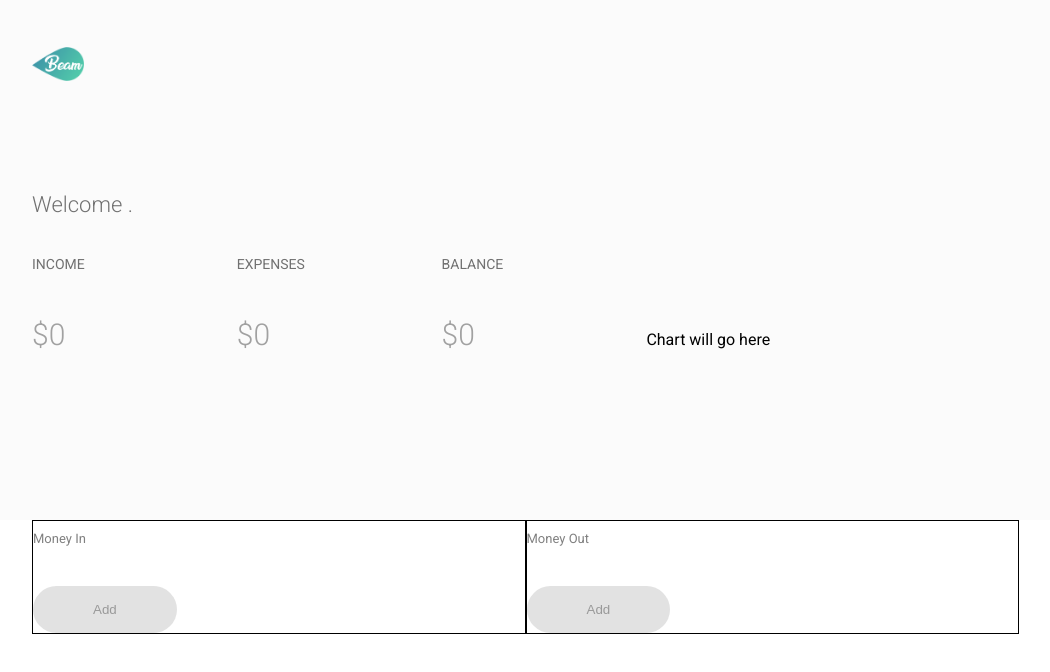
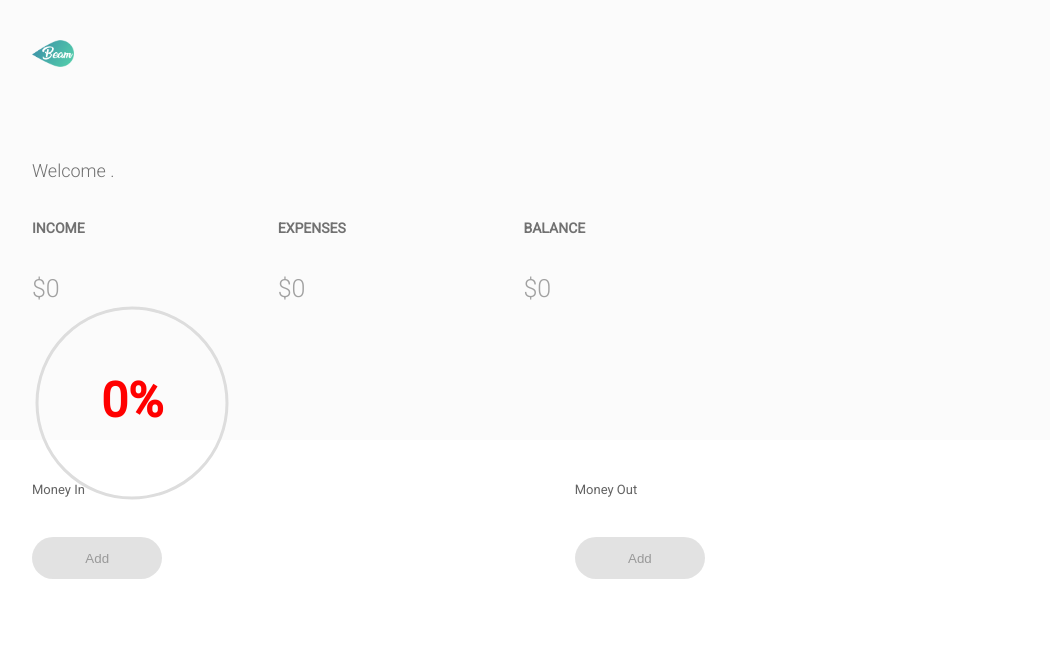
Before and after one commit to CUguru/new_beam_budget, a React (Create React App) app: page /dashboard in a window 1280 px wide. Shown: the top 672 px of the page, without its empty margins (96-1146 px from the left). Built offline with nearby package versions, Linux system fonts and the light colour scheme.

Commit message:
added SVG circle functionality using a codepen from https://codepen.io/C_Uguru/pen/ppLooW?editors=0110

```diff
--- a/src/App.css
+++ b/src/App.css
@@ -11,8 +11,8 @@
 }
 
 .logo--image {
-  width: 70%;
-  min-width: 51.9px;
+  width: 60%;
+  min-width: 41.9px;
   max-width: 81.9px;
 }
 
@@ -107,11 +107,11 @@
   margin-left: auto;
   margin-right: auto;
   text-align: left;
-  padding-top: 12em;
+  padding-top: 10em;
 }
 
 #user-name {
-  font-size: 22px;
+  font-size: 18px;
   font-weight: 300;
   font-style: normal;
   font-stretch: normal;
@@ -121,7 +121,7 @@
 }
 
 .dashboard--upper-section {
-  height: 65vh;
+  height: 55vh;
   min-height: 300px;
   max-height: 640px;
   background-color: rgba(246, 246, 246, 0.45);
@@ -129,33 +129,38 @@
 
 .individual--amounts {
   display: inline-block;
-  width: 20%;
+  width: 24%;
+  /*border: 1px solid black;*/
 }
 
 .individual--amounts h3 {
   font-size: 14px;
-  font-weight: 400;
+  font-weight: bold;
   color: #717171;
 }
 
 .amounts {
-  font-size: 30px;
+  font-size: 25px;
   color: #a1a1a1;
   font-weight: 300;
   padding-top: 1.5em;
 }
-.svg--chart {
+/*.svg--chart {
   display: inline-block;
   width: 30%;
-  /*border: 1px solid black;*/
-}
+  *//*border: 1px solid black;*/
+/*}*/
 
 /* list for data entries */
+.entry--form {
+  margin-top: 1.0em;
+}
 .dashboard--log-section {
   width: 80%;
   margin-left: auto;
   margin-right: auto;
   text-align: left;
+  margin-top: 2em;
 }
 
 .type-columns {
@@ -165,18 +170,21 @@
 .income--list,
 .expense--list {
   float: left;
-  width: 48%;
-  border: 1px solid black;
+  width: 45%;
+  /*border: 1px solid black;*/
   /*display: inline-block;*/
   /*width: 48%;*/
   /*margin-right: 1.5%;*/
 }
 
+.income--list {
+  margin-right: 8%;
+}
 .button--new-entry {
   border: none;
   background-color: #dbdbdb;
   border-radius: 50px;
-  padding: 1.2em 4.5em;
+  padding: 1em 4em;
   font-weight: 400;
   color: #808080;
   cursor: pointer;
@@ -193,16 +201,28 @@ h5 {
   font-size: 13px;
   font-weight: 400;
   padding-top: .8em;
-  color: #808080;
+  color: #636363;
 }
 
 .entry--details {
   position: relative;
+  padding: 1.2em 0 0 0;
 }
+
+
 .entry--description,
 .entry--amount,
 .amount-and-button {
   display: inline-block;
+}
+
+.entry--description,
+.entry--amount {
+  font-size: 14px;
+  /*font-weight: 300;*/
+}
+.entry--description {
+  color: #808080;
 }
 
 .entry--amount {
@@ -214,7 +234,7 @@ h5 {
 }
 .amount-and-button {
   position: absolute;
-  left: 16.4em;
+  left: 20em;
 }
 
 #income--amount {
@@ -228,27 +248,27 @@ h5 {
   border: none;
   background-color: #f5f5f5;
   border-radius: 50px;
-  padding: 1em 4em;
+  padding: .8em 3em;
   font-weight: 400;
-  font-size: 14px;
+  font-size: 12px;
   color: #808080;
   cursor: pointer;
   opacity: .8;
   transition: opacity .3s;
-  margin-right: 3em;
+  /*margin-right: 3em;*/
 }
 .button--save-entry {
   border: none;
   background-color: #43cea2;
   border-radius: 50px;
-  padding: 1em 4em;
+  padding: .8em 3em;
   font-weight: 400;
-  font-size: 14px;
+  font-size: 12px;
   color: #fff;
   cursor: pointer;
   opacity: .8;
   transition: opacity .3s;
-  margin-right: 3em;
+  margin-right: 1em;
   /*border: 1px solid black;*/
 }
 
@@ -259,19 +279,22 @@ h5 {
 .item--description::-webkit-input-placeholder,
 .item--amount::-webkit-input-placeholder {
   color: #808080;
-  font-weight: normal;
-  font-size: 12px;
-  opacity: .7;
+  font-weight: 400;
+  font-size: 14px;
+  opacity: .6;
 }
 
 .item--description,
 .item--amount {
   border: 2px solid rgba(150, 150, 150, 0.29);
   border-radius: 5px;
+  margin-bottom: 2.5em;
+  font-size: 14px;
+  color: #808080;
 }
 
 .item--description {
-  padding: 1.5em 8em 1.5em .8em;
+  padding: .9em 8em .9em .8em;
   background-color: #fff;
 }
 
@@ -280,10 +303,31 @@ h5 {
 }
 
 .item--amount {
-  padding: 1.5em 0 1.5em 0;
-  width: 74px;
+  padding: .9em 0 .9em 0;
+  width: 64px;
   text-align: center;
   color: #808080;
   margin-left: 3em;
   /*height: 24px;*/
 }
+
+.progress-circle-path {
+  stroke: red;
+  stroke-linecap: round;
+  stroke-linejoin: round;
+}
+
+.progress-circle-background {
+  stroke: #ddd;
+}
+
+.progress-circle-path,
+.progress-circle-background {
+  fill: none;
+}
+
+.financial-health-text {
+  font-size: 3em;
+  font-weight: bold;
+  fill: red;
+}
--- a/src/Dashboard.js
+++ b/src/Dashboard.js
@@ -7,12 +7,71 @@ import { greenLogo } from './importImages/images'
 
 var styles = {
     out: {
-        backgroundColor: 'red'
+        backgroundColor: 'white'
     },
     in: {
-        backgroundColor: 'blue'
+        backgroundColor: 'white'
     }
 }
+
+class ProgressCircle extends Component {
+    constructor(props) {
+        super(props);
+        this.state = {};
+    }
+
+    render() {
+        const squareSize = this.props.squareSize;
+
+        const circleRadius = (this.props.squareSize - this.props.strokeWidth) / 2;
+
+        const viewBox = `0 0 ${squareSize} ${squareSize}`;
+
+        const dashArray = circleRadius * Math.PI * 2;
+
+        const offsetDash = dashArray - dashArray * this.props.percentage / 100;
+
+        return(
+            <svg
+                width={this.props.squareSize}
+                height={this.props.squareSize}
+                viewBox={viewBox}>
+                <circle
+                    className="progress-circle-background"
+                    cx={this.props.squareSize / 2}
+                    cy={this.props.squareSize / 2}
+                    r={circleRadius}
+                    strokeWidth={`${3}px`} />
+
+                <circle
+                    className="progress-circle-path"
+                    cx={this.props.squareSize / 2}
+                    cy={this.props.squareSize / 2}
+                    r={circleRadius}
+                    strokeWidth={`${this.props.strokeWidth}px`}
+                    transform={`rotate(-90 ${this.props.squareSize / 2} ${this.props.squareSize / 2})`}
+                    style={{
+                        strokeDasharray: dashArray,
+                        strokeDashoffset: offsetDash
+                    }} />
+                    <text
+                        className="financial-health-text"
+                        x="50%"
+                        y="50%"
+                        dy=".3em"
+                        textAnchor="middle">
+                        {`${this.props.percentage}%`}
+                    </text>
+            </svg>
+        );
+    }
+}
+
+ProgressCircle.defaultProps = {
+    squareSize: 200,
+    percentage: 0,
+    strokeWidth: 10
+};
 
 class Dashboard extends Component {
     constructor(props) {
@@ -29,7 +88,9 @@ class Dashboard extends Component {
             showing2: false,
             showAddButton1: true,
             showAddButton2: true,
-            hover: 'out'
+            hover: 'out',
+            username: this.props.username,
+            percentage: 0
         };
     }
 
@@ -45,10 +106,24 @@ class Dashboard extends Component {
         })
     }
 
+    getPercentage = () => {
+        let percentage;
+        if((this.state.income === 0) || (this.state.budget === 0)) {
+            this.setState({
+                percentage: 0
+            })
+        } else {
+            percentage = (this.state.budget / this.state.income) * 100
+            this.setState({
+                percentage: percentage
+            })
+        }
+    }
     toggleForm1 = () => {
-        if(this.state.showing2 === true) {
+        if((this.state.showing2 === true) && (this.state.showAddButton2 === false)) {
             this.setState({
-                showing2: !this.state.showing2
+                showing2: !this.state.showing2,
+                showAddButton2: !this.state.showAddButton2
             })
         }
         this.setState({
@@ -67,9 +142,10 @@ class Dashboard extends Component {
     }
 
     toggleForm2 = () => {
-        if(this.state.showing1 === true) {
+        if((this.state.showing1 === true) && (this.state.showAddButton1 === false)) {
             this.setState({
-                showing1: !this.state.showing1
+                showing1: !this.state.showing1,
+                showAddButton1: !this.state.showAddButton1
             })
         }
         this.setState({
@@ -127,7 +203,7 @@ class Dashboard extends Component {
         const budget = this.state.income - this.state.expenses;
         this.setState({
             budget
-        }, () => console.log(`Budget: ${this.state.budget}`))
+        }, this.getPercentage)
     }
 
     deleteEntry(item) {
@@ -154,6 +230,10 @@ class Dashboard extends Component {
 
     handleSubmit(event) {
         event.preventDefault();
+        if(this.state.description === "") {
+            alert('You need to enter a description');
+            return;
+        }
 
         let newItem = {
             id: guid(),
@@ -185,13 +265,13 @@ class Dashboard extends Component {
         var showHideButton2 = {
             display: this.state.showAddButton2 ? "block" : "none"
         }
-        // console.log(this.state.type);
 
-        if(this.state.allItems.length > 0) {
-            const allItems = this.state.allItems
-        }
-        const { username } = this.props
-        const { income, expenses, budget, allItems } = this.state
+
+        // if(this.state.allItems.length >= 0) {
+        //     const allItems = this.state.allItems
+        // }
+        // const { username } = this.props
+        const { income, expenses, budget, allItems, username } = this.state
 
         // console.log(username);
         return (
@@ -207,26 +287,30 @@ class Dashboard extends Component {
 
                     <div className='financial--summary'>
                         <div className='individual--amounts'>
-                            <h3>INCOME</h3>
+                            <strong><h3>INCOME</h3></strong>
                             <p className='amounts'>{ `$${income}` }</p>
                         </div>
                         <div className='individual--amounts'>
-                            <h3>EXPENSES</h3>
+                            <strong><h3>EXPENSES</h3></strong>
                             <p className='amounts'>{ `$${expenses}` }</p>
                         </div>
                         <div className='individual--amounts'>
-                            <h3>BALANCE</h3>
+                            <strong><h3>BALANCE</h3></strong>
                             <p className='amounts'>{ `$${budget}` }</p>
                         </div>
                         <div className='svg--chart'>
-                            <div className="svg--placeholder">Chart will go here</div>
+                            <ProgressCircle
+                                strokeWidth="10"
+                                squareSize="200"
+                                percentage={this.state.percentage}
+                            />
                         </div>
                     </div>
                 </div>
 
                 <div className='dashboard--log-section'>
                     <div className='income--list'>
-                        <h5>Money In</h5>
+                        <strong><h5>Money In</h5></strong>
                         <ol className='type-columns income'>
                             {allItems.filter((item) => (
                                 item.type === 'income')).map((income) => (
@@ -244,7 +328,7 @@ class Dashboard extends Component {
                                 </li>
                             ))}
                         </ol>
-                        <form style={ showHideForm1 } onSubmit={this.handleSubmit.bind(this)}>
+                        <form style={ showHideForm1 } onSubmit={this.handleSubmit.bind(this)} className="entry--form">
                             <input className="item--description" type="text" name="description" placeholder="Enter Description" value={this.state.description} onChange={this.handleChange.bind(this)} />
                             <input className="item--amount" type="number" name="amount" placeholder="amount" value={this.state.amount} onChange={this.handleChange.bind(this)}/>
                             <br />
@@ -255,7 +339,7 @@ class Dashboard extends Component {
                         <button style={ showHideButton1 } onClick={this.toggleForm1} className='button--new-entry'>Add</button>
                     </div>
                     <div className='expense--list'>
-                        <h5>Money Out</h5>
+                        <strong><h5>Money Out</h5></strong>
                         <ol className='type-columns expenses'>
                             {allItems.filter((item) => (
                                 item.type === 'expense')).map((expense) => (
@@ -269,11 +353,10 @@ class Dashboard extends Component {
                                         </a>
                                         <button onClick={() => this.deleteEntry(expense)} className="expense--remove delete--button">X</button>
                                     </div>
-
                                 </li>
                             ))}
                         </ol>
-                        <form style={ showHideForm2 } onSubmit={this.handleSubmit.bind(this)}>
+                        <form style={ showHideForm2 } onSubmit={this.handleSubmit.bind(this)} className="entry--form">
                             <input className="item--description" type="text" name="description" placeholder="Enter Description" value={this.state.description} onChange={this.handleChange.bind(this)} />
                             <input className="item--amount" type="number" name="amount" placeholder="Amount" value={this.state.amount} onChange={this.handleChange.bind(this)}/>
                             <br />
@@ -288,6 +371,8 @@ class Dashboard extends Component {
     }
 }
 
+
+
 Dashboard.propTypes = {
     username: PropTypes.string.isRequired
 }
```
